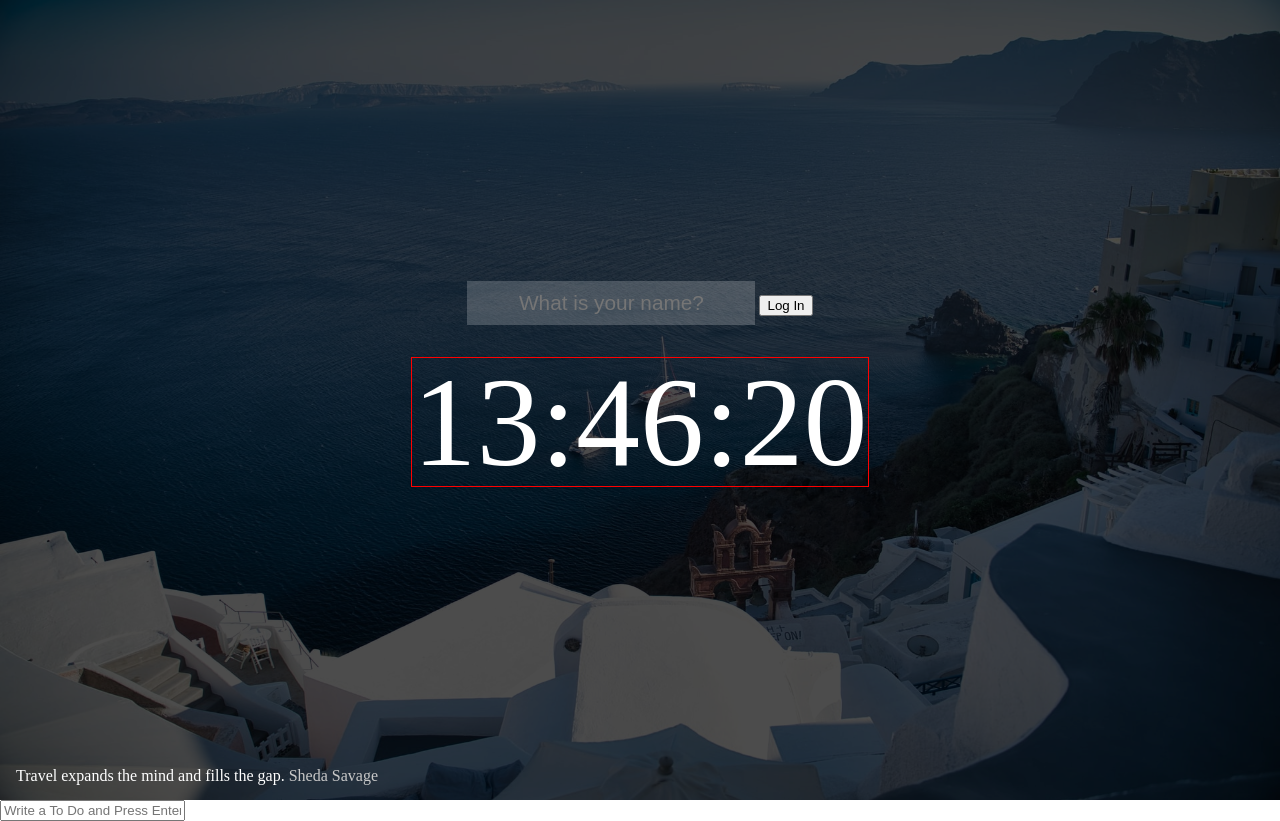
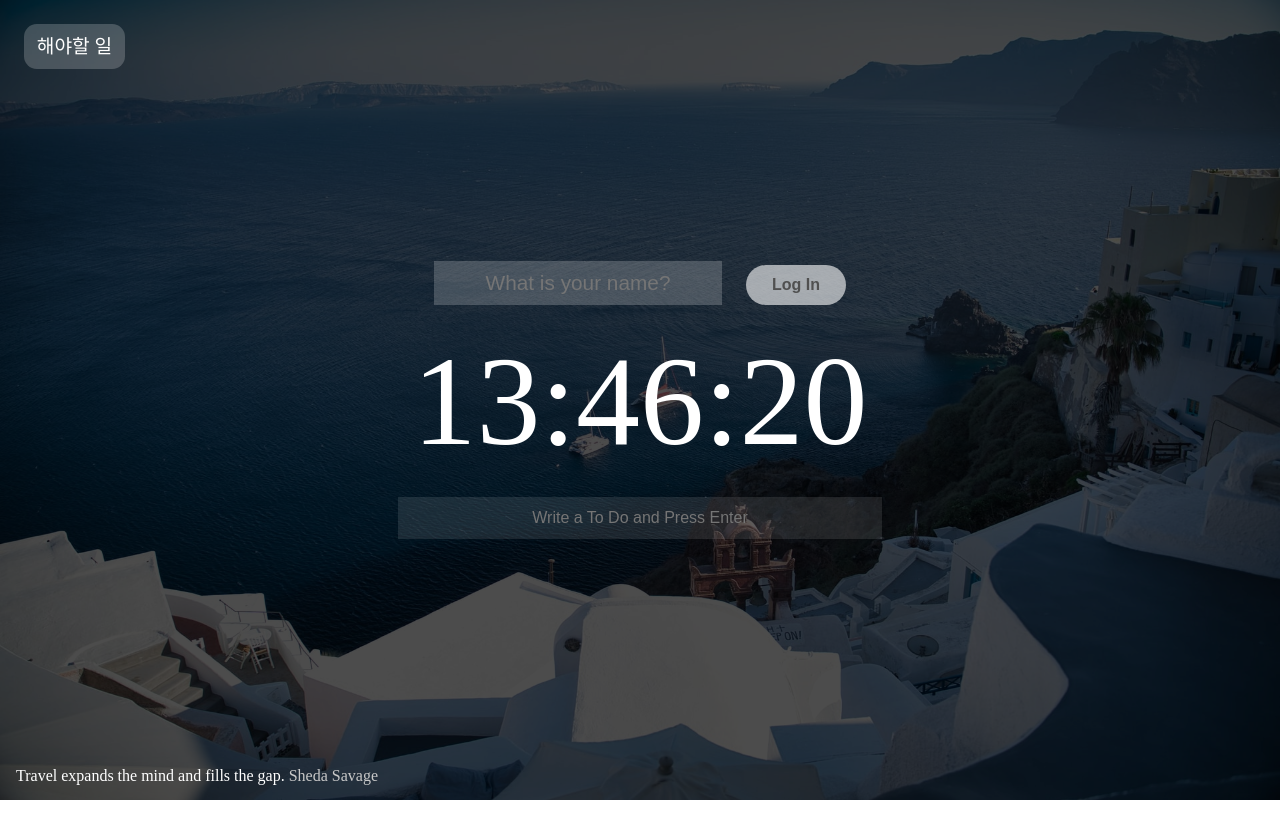
Before and after one commit to Boin-Kau/chrome-app-clone, a plain HTML site: page index.html in a window 1280 px wide. After the commit the page ends 800 px from the top, so only its background shows below. Drawn offline with Linux system fonts and the light colour scheme.

Commit message:
210131 FIX: CSS SYTLING

```diff
--- a/index.html
+++ b/index.html
@@ -19,13 +19,18 @@
     <!-- Clock -->
     <span id="clock"></span>
 
+    <!-- Todo-Form -->
+    <form id="todo-form">
+      <input maxlength="20" type="text" placeholder="Write a To Do and Press Enter" required>
+    </form>
   </div>
 
-  <!-- Todo-Form -->
-  <form id="todo-form">
-    <input type="text" placeholder="Write a To Do and Press Enter" required>
-  </form>
-  <ul id="todo-list"></ul>
+  <!-- Todo-List -->
+  <div id="todo-div">
+    <span id="todo-title">해야할 일</span>
+    <ul id="todo-list"></ul>
+  </div>
+
 
   <!-- Quote -->
   <div id="quote-div">
--- a/js/greetings.js
+++ b/js/greetings.js
@@ -15,7 +15,7 @@ const onLoginSubmit = (event) => {
 }
 
 const paintGreeting = (username) => {
-  greetingH1.innerText = `Hi, ${username}`;
+  greetingH1.innerText = `Hi, ${username}!`;
   greetingH1.classList.remove(HIDDEN_CLASSNAME);
 }
 
--- a/style.css
+++ b/style.css
@@ -100,14 +100,12 @@ table {
 /* CLOCK STYLING */
 #clock {
   font-size: 8rem;
-  border: 1px red solid;
   margin: 2rem;
 }
 
 /* GREETING STYLING */
 #greeting {
   font-size: 2rem;
-  border: 1px yellow solid;
 }
 
 /* LOGIN FORM STYLING */
@@ -135,3 +133,83 @@ table {
   border-bottom: 1px solid white;
   color: white;
 }
+
+#login-form button {
+  margin-left: 20px;
+  width:100px;
+  height:40px;
+  border: none;
+  border-radius: 30px;
+  background-color:rgba(255,255,255,0.6);
+  color: rgb(80,80,80);
+  font-size: 1rem;
+  font-weight: 600;
+  cursor: pointer;
+  transition: all, 0.4s;
+}
+
+#login-form button:hover {
+  background-color:rgba(255,255,255,0.8);
+}
+
+/* TODO INPUT STYLING */
+#todo-form input {
+  border: none;
+  width: 480px;
+  height: 40px;
+  text-align: center;
+  background-color: rgba(255,255,255,0.1);
+  color: white;
+  font-size: 1rem;
+  font-weight: 500;
+  transition: all, 0.4s;
+}
+
+#todo-form input:hover {
+  background-color: rgba(255,255,255,0.4);
+}
+
+#todo-form input:hover::-webkit-input-placeholder {
+  color: rgb(50, 50, 50);
+}
+
+#todo-form input:focus {
+  outline: none;
+  border-bottom: 1px solid white;
+  background-color:rgba(0,0,0,0);
+}
+
+/* TODO LIST STYLING */
+#todo-div {
+  position: absolute;
+  top: 1.5rem;
+  left: 1.5rem;
+  color: white;
+  display: flex;
+  flex-direction: column;
+}
+
+#todo-div #todo-title {
+  font-size: 1.2rem;
+  background-color: rgba(255,255,255,0.2);
+  color: white;
+  padding: 0.8rem;
+  border-radius: 0.8rem;
+  margin-bottom: 0.8rem;
+  text-align: center;
+}
+
+#todo-div ul {
+  text-align: end;
+}
+
+#todo-list li {
+  padding: 0.2rem;
+}
+
+#todo-list button {
+  background-color: transparent;
+  border: none;
+  cursor: pointer;
+  margin-left: 0.4rem;
+}
```
